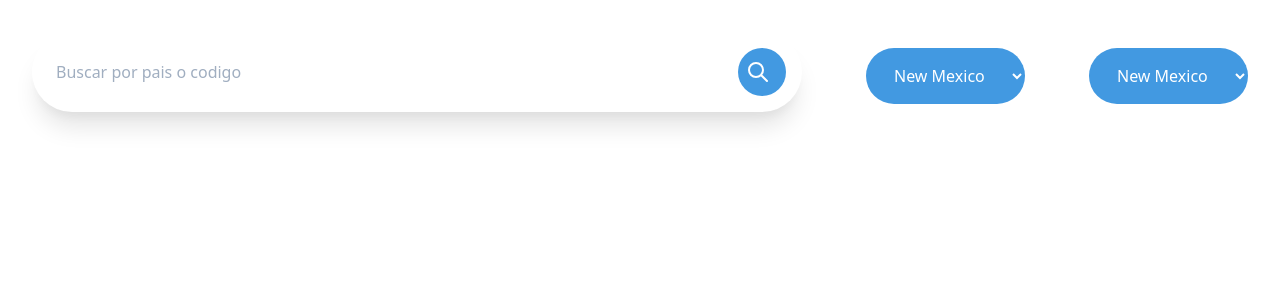
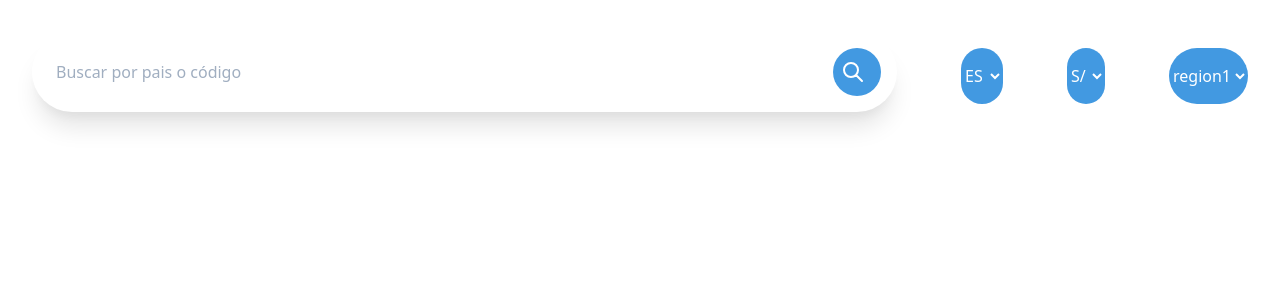
Before and after one commit to joskr2/crehana-demo, a React (Create React App) app: page / in a window 1280 px wide. Shown: the top 300 px of the page. Built offline with nearby package versions, Linux system fonts and the light colour scheme.

Commit message:
added global state

```diff
--- a/src/App.tsx
+++ b/src/App.tsx
@@ -1,14 +1,19 @@
-import React from 'react';
-import Home from "./components/SearchBar/SearchBar"
-import './App.css';
-import { BrowserRouter as Router, Switch, Route } from 'react-router-dom';
+import React from "react";
+import Home from "./components/SearchBar/SearchBar";
+import "./App.css";
+import { BrowserRouter as Router, Switch, Route } from "react-router-dom";
 
 const App = () => (
   <Router>
     <Switch>
       <Route path="/" exact>
-        <Home/>
+        <Home
+          languageOptions={["ES", "EN", "PT"]}
+          currencyOptions={["S/", "$/", "D/"]}
+          regionOptions={["region1", "region2", "region3"]}
+        />
       </Route>
+      =
     </Switch>
   </Router>
 );
--- a/src/components/SearchBar/SearchBar.tsx
+++ b/src/components/SearchBar/SearchBar.tsx
@@ -1,7 +1,28 @@
-import React, { useState } from "react";
+import React from "react";
+import { useRecoilState } from "recoil";
+import {
+  searchState,
+  languageState,
+  currencyState,
+  regionState,
+} from "../../globalRecoilState/Atoms/Atoms";
+interface Props {
+  languageOptions: string[];
+  currencyOptions: string[];
+  regionOptions: string[];
+}
 
-const SearchBar: React.FC = () => {
-  const [search, setSearch] = useState<String>("");
+const SearchBar: React.FC<Props> = ({
+  languageOptions,
+  currencyOptions,
+  regionOptions,
+}) => {
+
+  const [search, setSearch] = useRecoilState<string>(searchState);
+  const [language, setLanguage] = useRecoilState<string>(languageState);
+  const [currency, setCurrency] = useRecoilState<string>(currencyState);
+  const [region, setRegion] = useRecoilState<string>(regionState);
+
   return (
     <div className="flex flex-wrap">
       <div className="p-8 flex-1 ">
@@ -10,7 +31,7 @@ const SearchBar: React.FC = () => {
             className="rounded-l-full w-full py-4 px-6 text-gray-700 leading-tight focus:outline-none"
             id="search"
             type="text"
-            placeholder="Buscar por pais o codigo"
+            placeholder="Buscar por pais o código"
             onChange={(e) => setSearch(e.target.value)}
           />
           <div className="p-4 ">
@@ -32,28 +53,49 @@ const SearchBar: React.FC = () => {
             </button>
           </div>
         </div>
-
       </div>
 
       <div className="flex transform translate-y-4">
         <div className="p-8  flex-grow">
           <select
-          className="rounded-full w-full py-4 px-6 text-white leading-tight focus:outline-none bg-blue-500 border-solid border-gray-800 align-middle items-center "
+            className="rounded-full w-full  py-4  text-white leading-tight focus:outline-none bg-blue-500 border-solid border-gray-800 align-middle items-center "
             id="select-1"
+            value={language}
+            onChange={(e) => setLanguage(e.target.value)}
           >
-          <option>New Mexico</option>
-          <option>Missouri</option>
-          <option>Texas</option>
+            {languageOptions.map((lg, index) => (
+              <option key={index} value={lg}>
+                {lg}
+              </option>
+            ))}
+          </select>
+        </div>
+        <div className="p-8  flex-grow ">
+          <select
+            className="rounded-full w-full  py-4  text-white leading-tight focus:outline-none bg-blue-500 border-solid border-gray-800 align-middle items-center "
+            id="select-1"
+            value={currency}
+            onChange={(e) => setCurrency(e.target.value)}
+          >
+            {currencyOptions.map((cr, index) => (
+              <option key={index} value={cr}>
+                {cr}
+              </option>
+            ))}
           </select>
         </div>
         <div className="p-8  flex-grow">
           <select
-          className="rounded-full w-full py-4 px-6 text-white leading-tight focus:outline-none bg-blue-500 border-solid border-gray-800 align-middle items-center "
+            className="rounded-full w-full  py-4  text-white leading-tight focus:outline-none bg-blue-500 border-solid border-gray-800 align-middle items-center "
             id="select-1"
+            value={region}
+            onChange={(e) => setRegion(e.target.value)}
           >
-          <option>New Mexico</option>
-          <option>Missouri</option>
-          <option>Texas</option>
+            {regionOptions.map((rg, index) => (
+              <option key={index} value={rg}>
+                {rg}
+              </option>
+            ))}
           </select>
         </div>
       </div>
--- /dev/null
+++ b/src/globalRecoilState/Atoms/Atoms.ts
@@ -0,0 +1,18 @@
+import { atom, RecoilState } from "recoil";
+
+export const searchState: RecoilState<string> = atom({
+  key: "searchState", // unique ID (with respect to other atoms/selectors)
+  default: "", // default value (aka initial value)
+});
+export const languageState: RecoilState<string> = atom({
+  key: "languageState",
+  default: "",
+});
+export const currencyState: RecoilState<string> = atom({
+  key: "currencyState",
+  default: "",
+});
+export const regionState: RecoilState<string> = atom({
+  key: "regionState",
+  default: "",
+});
```
Lines whose indentation alone changed are shown as unchanged.
